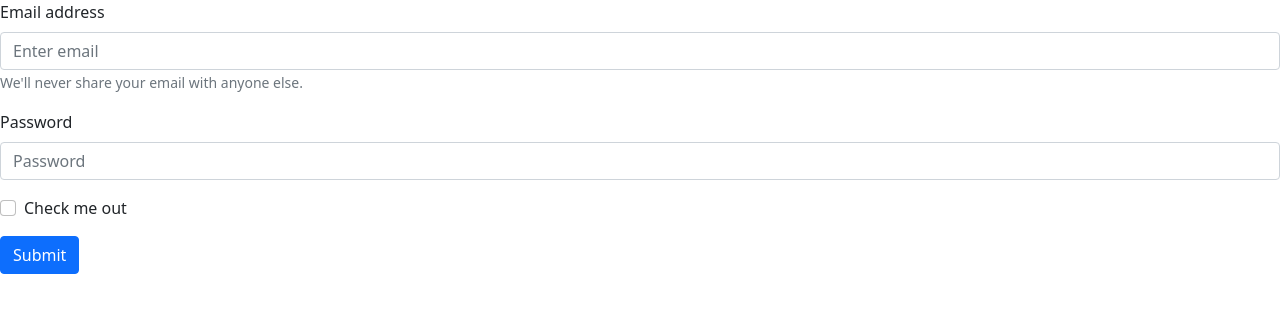
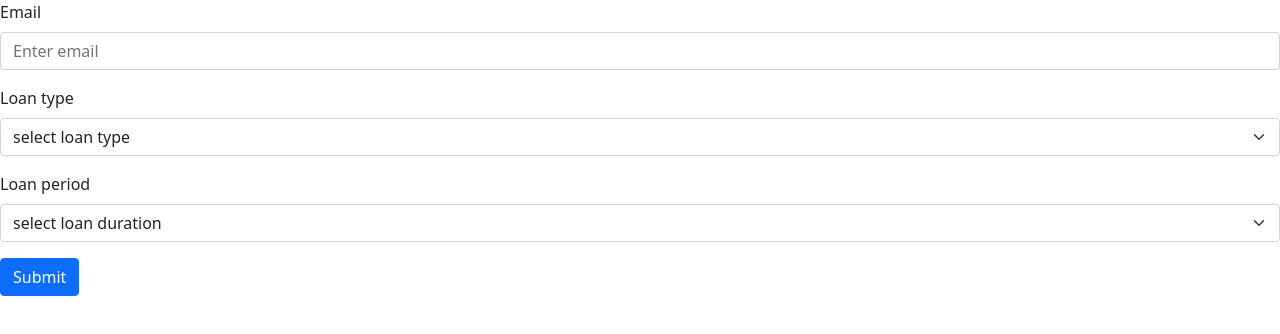
Before and after one commit to kothapallypavan/vsap-frontend, a React (Create React App) app in the folder frontendapp/: page /loanform in a window 1280 px wide. Shown: the top 334 px of the page. Built offline with nearby package versions, Linux system fonts and the light colour scheme.

Commit message:
loan form
loan form  options added

```diff
--- a/frontendapp/src/components/loanform.js
+++ b/frontendapp/src/components/loanform.js
@@ -5,20 +5,30 @@ function Loanform() {
   return (
     <Form>
       <Form.Group className="mb-3" controlId="formBasicEmail">
-        <Form.Label>Email address</Form.Label>
+        <Form.Label>Email</Form.Label>
         <Form.Control type="email" placeholder="Enter email" />
-        <Form.Text className="text-muted">
-          We'll never share your email with anyone else.
-        </Form.Text>
       </Form.Group>
 
-      <Form.Group className="mb-3" controlId="formBasicPassword">
-        <Form.Label>Password</Form.Label>
-        <Form.Control type="password" placeholder="Password" />
+      <Form.Group className="mb-3" controlId="formBasicEmail">
+        <Form.Label>Loan type</Form.Label>
+        <Form.Select aria-label="Default select example">
+          <option>select loan type</option>
+          <option value="1">home</option>
+          <option value="2">personal</option>
+          <option value="3">car loan</option>
+        </Form.Select>
       </Form.Group>
-      <Form.Group className="mb-3" controlId="formBasicCheckbox">
-        <Form.Check type="checkbox" label="Check me out" />
+
+      <Form.Group className="mb-3" controlId="formBasicEmail">
+        <Form.Label>Loan period</Form.Label>
+        <Form.Select aria-label="Default select example">
+          <option>select loan duration</option>
+          <option value="1">10</option>
+          <option value="2">11</option>
+          <option value="3">12</option>
+        </Form.Select>
       </Form.Group>
+
       <Button variant="primary" type="submit">
         Submit
       </Button>
```
